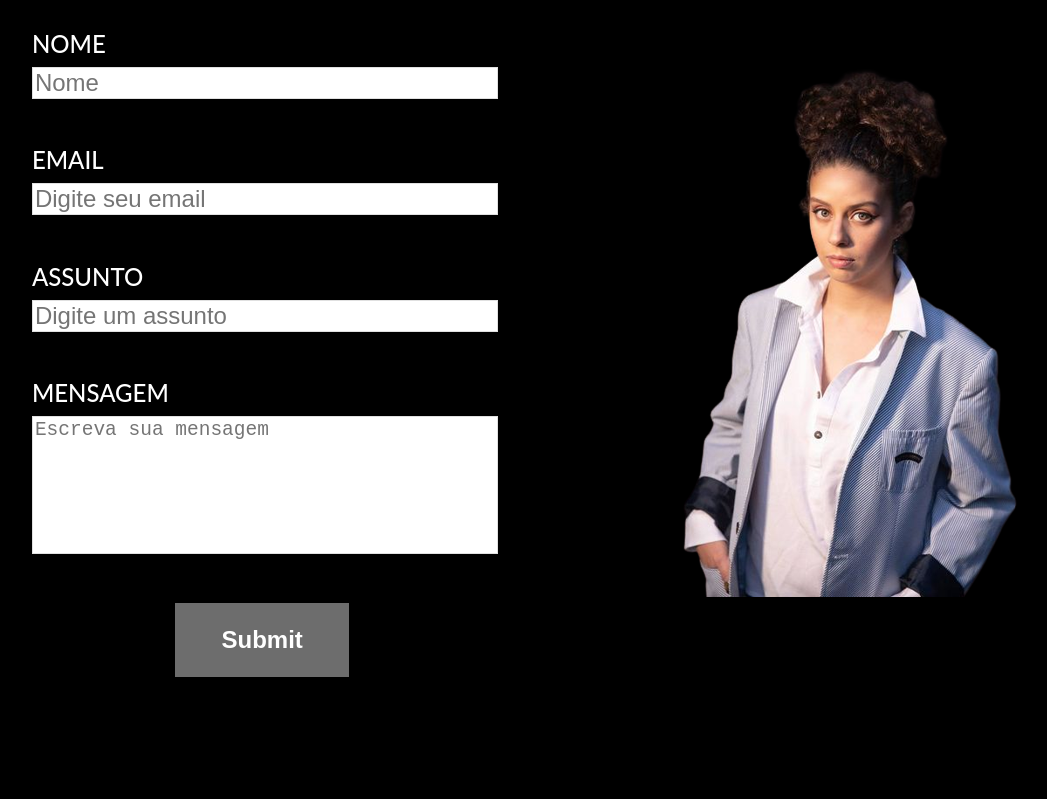
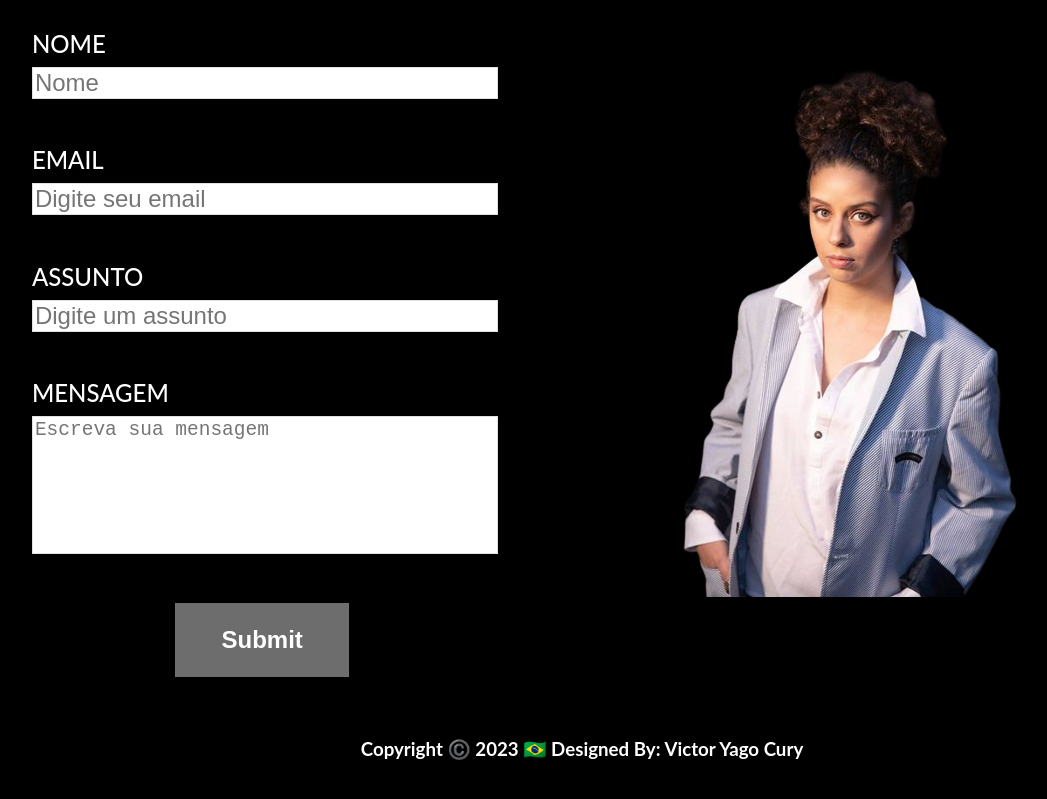
Before and after one commit to adityakochhar/AyioshaAvellarSite, a plain HTML site: page index.html in a window 1280 px wide. Shown: the part 4663-5462 px from the top of the page, without its empty margins (78-1125 px from the left). Before the commit the page ends 5397 px from the top, so only its background shows below. Drawn offline with Linux system fonts and the light colour scheme.

Commit message:
copyright

```diff
--- a/index.html
+++ b/index.html
@@ -297,7 +297,17 @@
         </div>
     </div>
 
-    <div class="section-dark"></div>
+    <div class="section-dark">
+        <ul>
+            <li>
+                <h3 style="color: white; text-align: center;">Copyright ©️ 2023 🇧🇷 Designed By:
+                    <a href="https://www.instagram.com/victor.yago.cury/" style="color: white; text-decoration: none;">Victor Yago
+                        Cury</a>
+                </h3>
+            </li>
+        </ul>
+        <br/><br /><br /><br /><br />
+    </div>
 
     <div class="footer">
 
```
